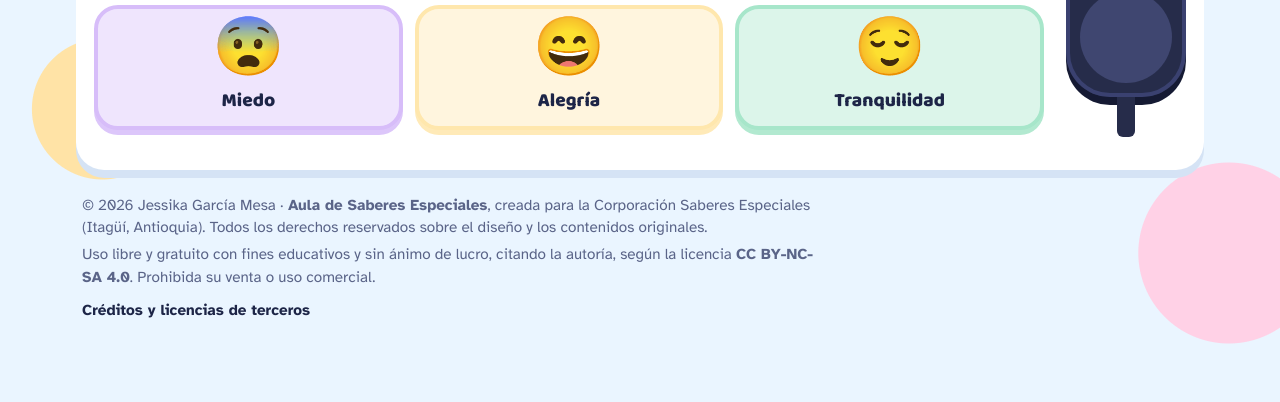
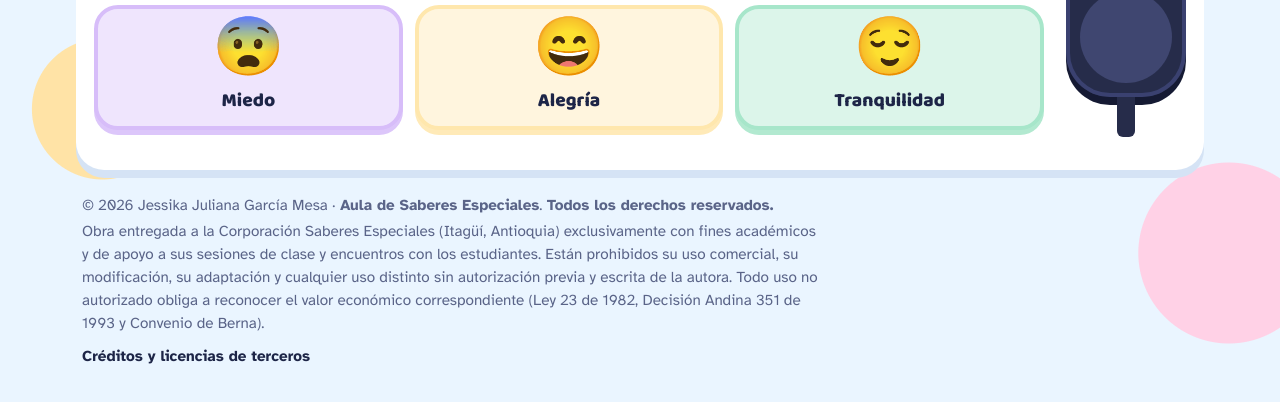
Before and after one commit to jessikagarciamesa-lab/aula-saberes, a plain HTML site: page index.html in a window 1280 px wide. Shown: the part 787-1189 px from the top of the page. Before the commit the page ends 1168 px from the top, so only its background shows below. Drawn offline with Linux system fonts and the light colour scheme.

Commit message:
Add files via upload

```diff
--- a/index.html
+++ b/index.html
@@ -470,12 +470,12 @@ img.flag{display:block;width:100%;height:auto;aspect-ratio:3/2;object-fit:cover;
     <div class="board" id="board"></div>
   </main>
   <footer class="foot">
-    <p>© 2026 Jessika García Mesa · <b>Aula de Saberes Especiales</b>, creada para la Corporación Saberes Especiales (Itagüí, Antioquia). Todos los derechos reservados sobre el diseño y los contenidos originales.</p>
-    <p>Uso libre y gratuito con fines educativos y sin ánimo de lucro, citando la autoría, según la licencia <b>CC BY-NC-SA 4.0</b>. Prohibida su venta o uso comercial.</p>
+    <p>© 2026 Jessika Juliana García Mesa · <b>Aula de Saberes Especiales</b>. <b>Todos los derechos reservados.</b></p>
+    <p>Obra entregada a la Corporación Saberes Especiales (Itagüí, Antioquia) exclusivamente con fines académicos y de apoyo a sus sesiones de clase y encuentros con los estudiantes. Están prohibidos su uso comercial, su modificación, su adaptación y cualquier uso distinto sin autorización previa y escrita de la autora. Todo uso no autorizado obliga a reconocer el valor económico correspondiente (Ley 23 de 1982, Decisión Andina 351 de 1993 y Convenio de Berna).</p>
     <details>
       <summary>Créditos y licencias de terceros</summary>
       <ul>
-        <li>Logo: © Corporación Saberes Especiales. Usado con autorización; no se incluye en la licencia libre.</li>
+        <li>Logo: © Corporación Saberes Especiales.</li>
         <li>Sonidos de instrumentos: FluidR3 GM SoundFont (Frank Wen), licencia CC BY 3.0, versión de midi-js-soundfonts (Benjamin Gleitzman).</li>
         <li>Banderas: country-flag-icons, licencia MIT.</li>
         <li>Tipografías: Baloo 2 y Atkinson Hyperlegible, licencia SIL Open Font License.</li>
```
